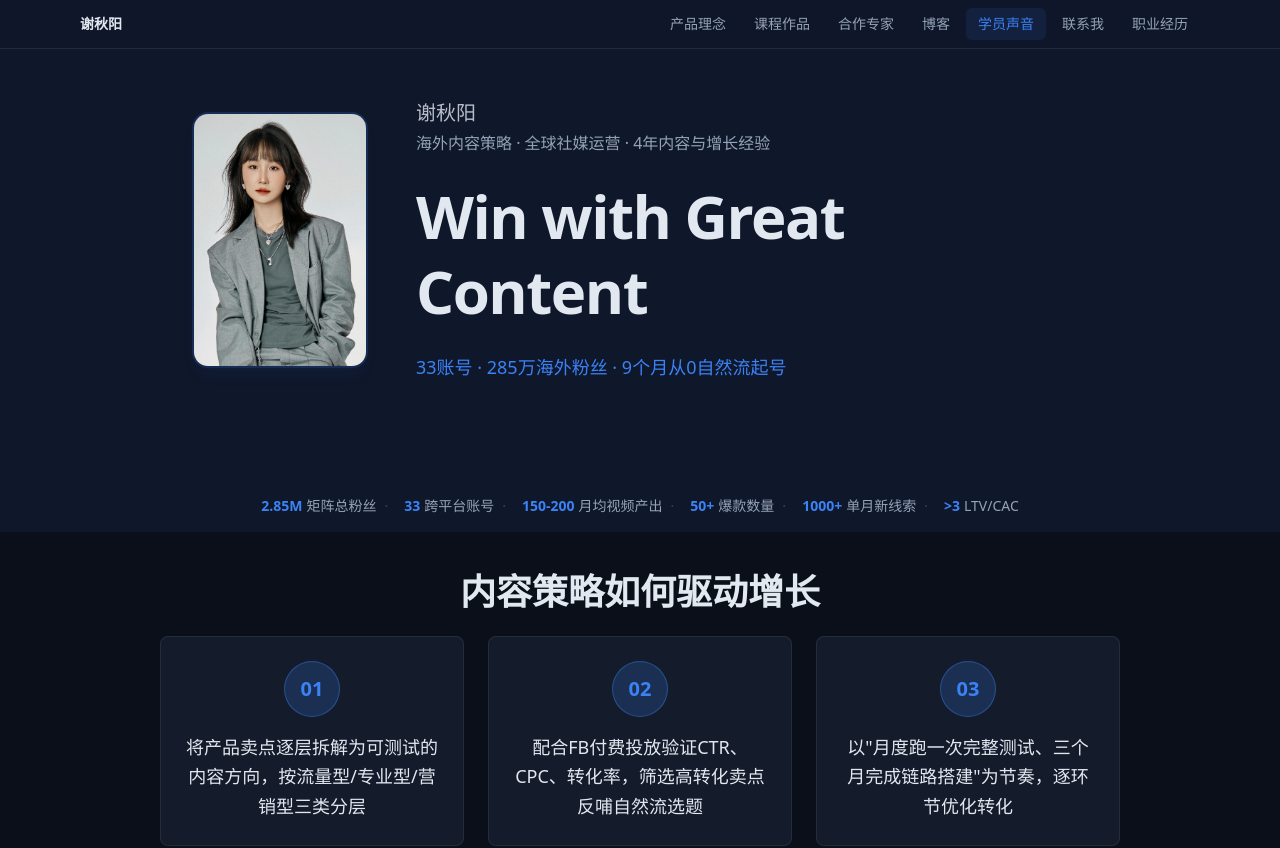
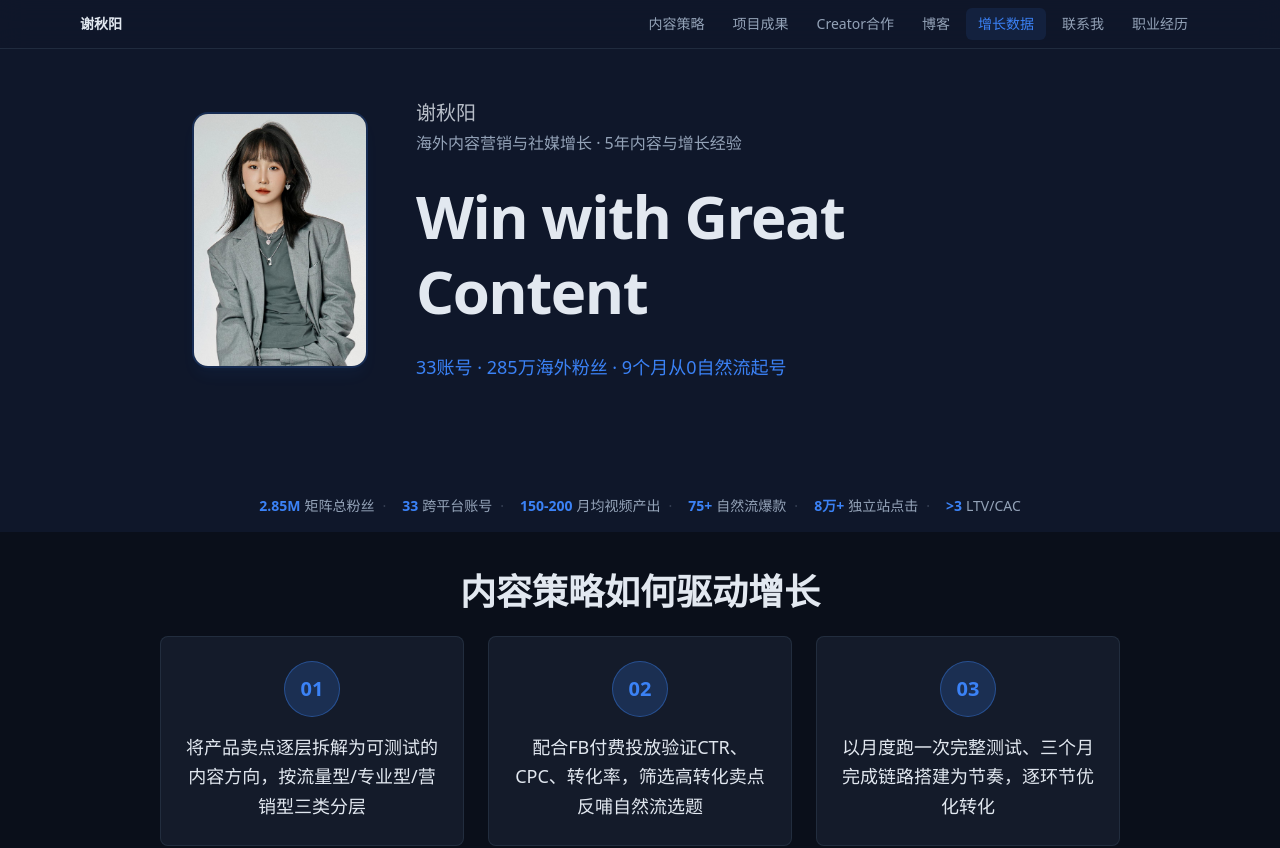
Before and after one commit to xqyclin910-oss/clin-portfolio, a Next.js app: page / in a window 1280 px wide. Shown: the top 848 px of the page. Built offline with nearby package versions, Linux system fonts and the light colour scheme.

Commit message:
fix: 文字内容更新为海外社媒版本
Coze-Commit-Type: user
Coze-User-ID: 1132941795395483
Coze-Conversation-ID: 9004599

```diff
--- a/src/app/layout.tsx
+++ b/src/app/layout.tsx
@@ -2,26 +2,9 @@ import type { Metadata } from 'next';
 import './globals.css';
 
 export const metadata: Metadata = {
-  title: {
-    default: '谢秋阳 | 课程产品经理',
-    template: '%s | 谢秋阳作品集',
-  },
-  description:
-    '谢秋阳，专注于课程内容策划与用户体验优化的课程产品经理。8年教育科技行业经验，致力于打造有温度、有深度的学习产品。',
-  keywords: [
-    '课程产品经理',
-    '教育科技',
-    '课程策划',
-    '用户体验',
-    '谢秋阳',
-    '腾讯青腾',
-    '作品集',
-  ],
-  authors: [{ name: '谢秋阳' }],
-  robots: {
-    index: true,
-    follow: true,
-  },
+  title: '谢秋阳 - 海外内容营销与社媒增长 | 个人作品集',
+  description: '谢秋阳，5年内容与增长经验。Win with Great Content。33账号285万海外粉丝，9个月从0自然流起号。',
+  keywords: ['海外内容营销', '社媒增长', 'TikTok运营', 'Instagram运营', '内容策略', '谢秋阳'],
 };
 
 export default function RootLayout({
--- a/src/app/page.tsx
+++ b/src/app/page.tsx
@@ -14,9 +14,9 @@ import {
 } from '@/components/portfolio';
 
 export const metadata: Metadata = {
-  title: '谢秋阳 - 海外内容策略 & 全球社媒运营 | 个人作品集',
-  description: '谢秋阳，4年内容产品与海外社媒增长经验。管理20人中美团队，搭建33账号285万粉丝海外社媒矩阵。Win with Great Content。',
-  keywords: ['海外社媒', '内容策略', '出海增长', '社媒运营', '海外用户增长', '谢秋阳'],
+  title: '谢秋阳 - 海外内容营销与社媒增长 | 个人作品集',
+  description: '谢秋阳，5年内容与增长经验。Win with Great Content。33账号285万海外粉丝，9个月从0自然流起号。',
+  keywords: ['海外内容营销', '社媒增长', 'TikTok运营', 'Instagram运营', '内容策略', '谢秋阳'],
 };
 
 export default function Home() {
--- a/src/components/portfolio/Experience.tsx
+++ b/src/components/portfolio/Experience.tsx
@@ -12,7 +12,7 @@ interface ExperienceItem {
 const experiences: ExperienceItem[] = [
   {
     company: '博商管理科学研究院股份有限公司',
-    role: '美区线上业务负责人',
+    role: '海外线上业务负责人',
     period: '2024.12 - 2026.05（1.5年）',
     achievements: [
       '将产品卖点逐层拆解为可测试的内容方向，按流量型/专业型/营销型三类分层，配合FB付费投放验证CTR、CPC、转化率，筛选高转化卖点反哺自然流选题，单月单IP获取新线索1000+',
--- a/src/components/portfolio/Hero.tsx
+++ b/src/components/portfolio/Hero.tsx
@@ -29,7 +29,7 @@ export function Hero() {
 
           {/* 职位信息 */}
           <p className="text-sm md:text-base text-muted-foreground mb-6">
-            海外内容策略 · 全球社媒运营 · 4年内容与增长经验
+            海外内容营销与社媒增长 · 5年内容与增长经验
           </p>
 
           {/* Slogan - 视觉重心，最大字体 */}
--- a/src/components/portfolio/Navigation.tsx
+++ b/src/components/portfolio/Navigation.tsx
@@ -4,11 +4,11 @@ import { useState, useEffect } from 'react';
 import { cn } from '@/lib/utils';
 
 const navItems = [
-  { id: 'philosophy', label: '产品理念' },
-  { id: 'products', label: '课程作品' },
-  { id: 'experts', label: '合作专家' },
+  { id: 'philosophy', label: '内容策略' },
+  { id: 'products', label: '项目成果' },
+  { id: 'experts', label: 'Creator合作' },
   { id: 'blog', label: '博客' },
-  { id: 'testimonials', label: '学员声音' },
+  { id: 'testimonials', label: '增长数据' },
   { id: 'contact', label: '联系我' },
   { id: 'experience', label: '职业经历' },
 ];
--- a/src/components/portfolio/Philosophy.tsx
+++ b/src/components/portfolio/Philosophy.tsx
@@ -14,7 +14,7 @@ const corePoints = [
   },
   {
     number: '03',
-    text: '以"月度跑一次完整测试、三个月完成链路搭建"为节奏，逐环节优化转化',
+    text: '以月度跑一次完整测试、三个月完成链路搭建为节奏，逐环节优化转化',
   },
 ];
 
--- a/src/components/portfolio/StatsCard.tsx
+++ b/src/components/portfolio/StatsCard.tsx
@@ -5,8 +5,8 @@ const stats = [
   { value: '2.85M', label: '矩阵总粉丝' },
   { value: '33', label: '跨平台账号' },
   { value: '150-200', label: '月均视频产出' },
-  { value: '50+', label: '爆款数量' },
-  { value: '1000+', label: '单月新线索' },
+  { value: '75+', label: '自然流爆款' },
+  { value: '8万+', label: '独立站点击' },
   { value: '>3', label: 'LTV/CAC' },
 ];
 
```
Also changed, not shown: 1 other file (tests, documents, lock files or other folders).
